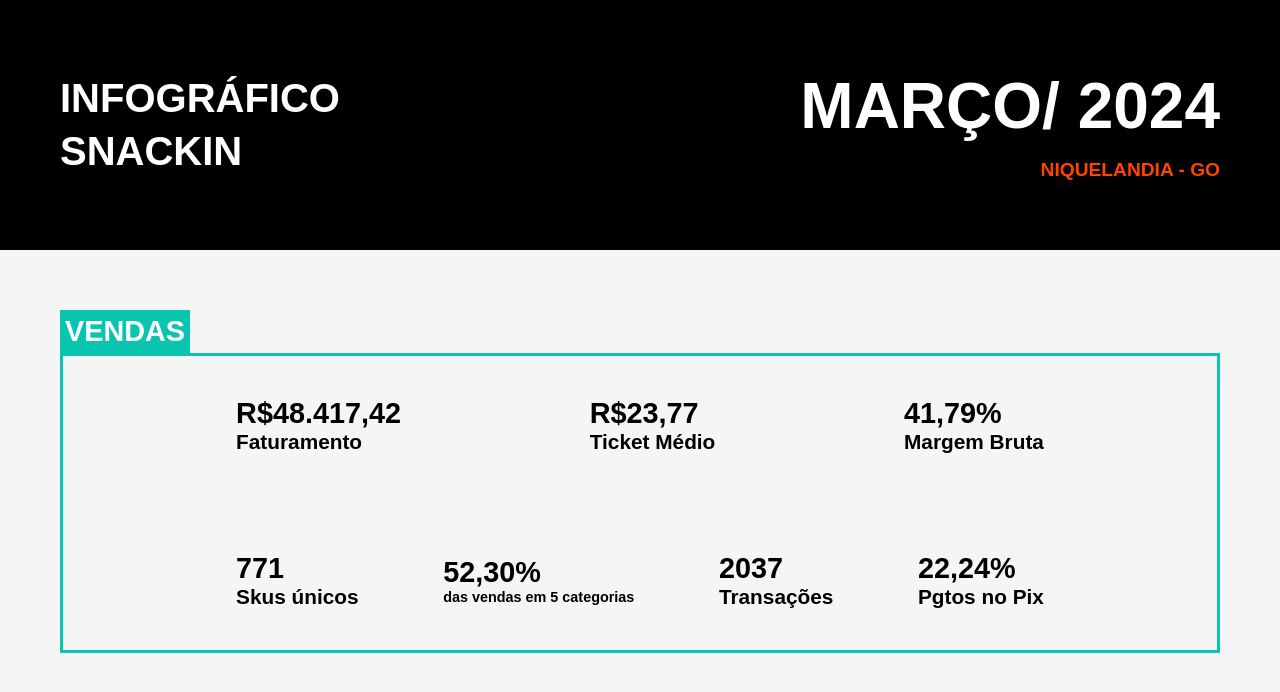
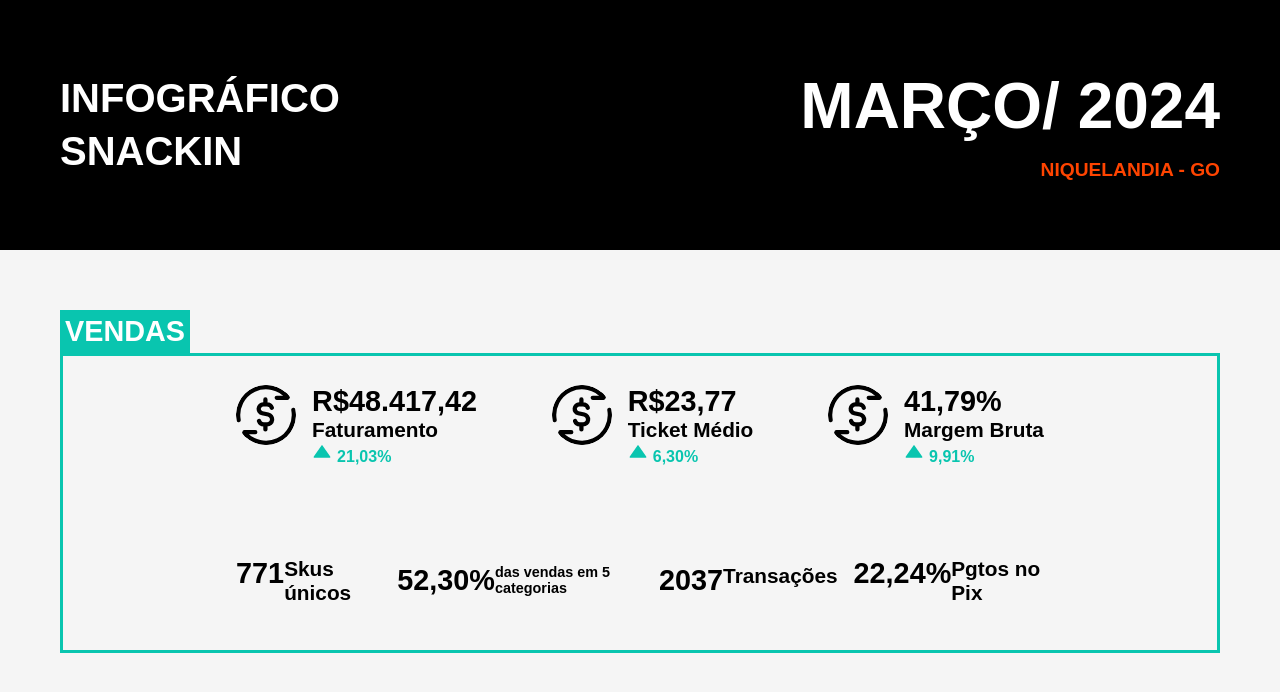
Before and after one commit to renatosnackin/info-news, a React (Create React App) app: page / in a window 1280 px wide. Shown: the top 692 px of the page. Built offline with nearby package versions, Linux system fonts and the light colour scheme; the HTML template or start-up script is replaced by a standard one.

Commit message:
feat: implement cash image

```diff
--- a/src/components/sales/index.tsx
+++ b/src/components/sales/index.tsx
@@ -1,4 +1,7 @@
-import './style.css'
+import "./style.css";
+
+import cash from "../../assets/cash.svg";
+import arrow from "../../assets/arrow.svg";
 
 const index = () => {
   return (
@@ -6,28 +9,49 @@
       <h1>VENDAS</h1>
       <div className="salesContainer">
         <div className="sales_body">
-        <div className='salesLeft'>
+          <div className="salesLeft">
             <div className="sales_row">
+              <img src={cash} alt="cash image" className="cash" />
+              <div className="sales_row_container">
                 <span>R$48.417,42</span>
                 <span>Faturamento</span>
+                <div className="arrowContainer">
+                  <img src={arrow} alt="" className="arrow" />
+                  <span>21,03%</span>
+                </div>
+              </div>
             </div>
             <div className="sales_row">
+              <img src={cash} alt="cash image" className="cash" />
+              <div className="sales_row_container">
                 <span>R$23,77</span>
                 <span>Ticket Médio</span>
+                <div className="arrowContainer">
+                  <img src={arrow} alt="" className="arrow" />
+                  <span>6,30%</span>
+                </div>
+              </div>
             </div>
             <div className="sales_row">
+              <img src={cash} alt="cash image" className="cash" />
+              <div className="sales_row_container">
                 <span>41,79%</span>
                 <span>Margem Bruta</span>
+                <div className="arrowContainer">
+                  <img src={arrow} alt="" className="arrow" />
+                  <span>9,91%</span>
                 </div>
               </div>
-          <div className='salesRight'>
+            </div>
+          </div>
+          <div className="salesRight">
             <div className="sales_row">
               <span>771</span>
               <span>Skus únicos</span>
             </div>
             <div className="sales_row">
               <span>52,30%</span>
-              <span className='category'>das vendas em 5 categorias</span>
+              <span className="category">das vendas em 5 categorias</span>
             </div>
             <div className="sales_row">
               <span>2037</span>
@@ -39,11 +63,9 @@
             </div>
           </div>
         </div>
+      </div>
+    </main>
+  );
+};
 
-    </div>
-
-    </main>
-  )
-}
-
-export default index
+export default index;
--- a/src/components/sales/style.css
+++ b/src/components/sales/style.css
@@ -13,7 +13,7 @@
   font-size: 1.8rem;
   color: #ffffff;
   padding: 5px;
-  background-color: rgb(9, 197, 175);
+  background-color: var(--blue-var);
 }
 
 .salesContainer {
@@ -24,7 +24,7 @@
   height: 300px;
   width: 100%;
 
-  border: 3px solid rgb(9, 197, 175);
+  border: 3px solid var(--blue-var);
 }
 
 .sales_body {
@@ -37,7 +37,8 @@
   gap: 1rem;
 }
 
-.salesLeft, .salesRight {
+.salesLeft,
+.salesRight {
   display: flex;
   flex-direction: row;
   align-items: center;
@@ -49,9 +50,43 @@
 
 .sales_row {
   display: flex;
+  flex-direction: row;
+  align-items: flex-start;
+  justify-content: space-between;
+}
+
+.sales_row_container {
+  display: flex;
   flex-direction: column;
   align-items: flex-start;
   justify-content: space-between;
+}
+
+.cash {
+  height: 60px;
+  width: 60px;
+  border-radius: 50%;
+  justify-content: center;
+  align-items: center;
+  margin-right: 1rem;
+}
+
+.arrowContainer {
+  flex-direction: row;
+  justify-content: flex-end;
+  align-items: flex-start;
+}
+
+.arrow {
+  height: 20px;
+  width: 20px;
+  bottom: 0;
+}
+
+.arrowContainer span {
+  color: var(--blue-var);
+  margin-left: 5px;
+  font-size: 1rem !important;
 }
 
 .sales_row span {
@@ -64,5 +99,5 @@
 }
 
 .category {
-  font-size: .9rem !important;
+  font-size: 0.9rem !important;
 }
--- a/src/index.css
+++ b/src/index.css
@@ -9,3 +9,7 @@
   background-color: #f5f5f5;
   color: #000000;
 }
+
+:root {
+  --blue-var: rgb(9, 197, 175);
+}
```
Also changed, not shown: src/assets/arrow.svg (added). Lines whose indentation alone changed are shown as unchanged.
